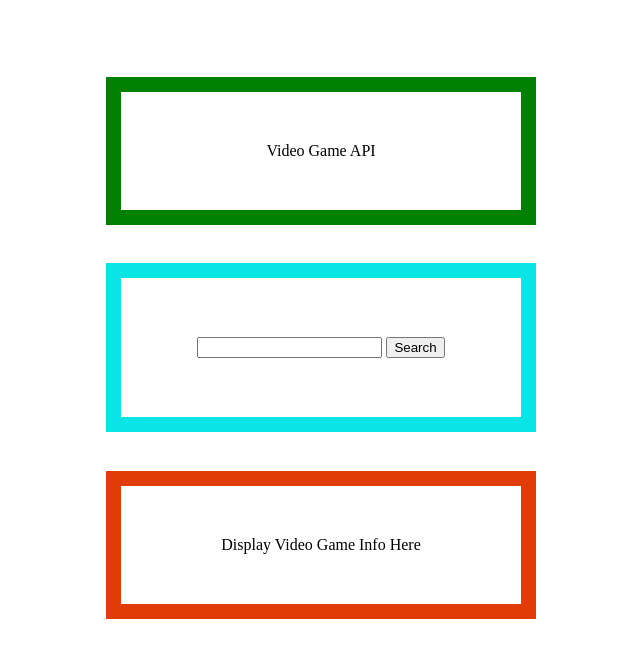
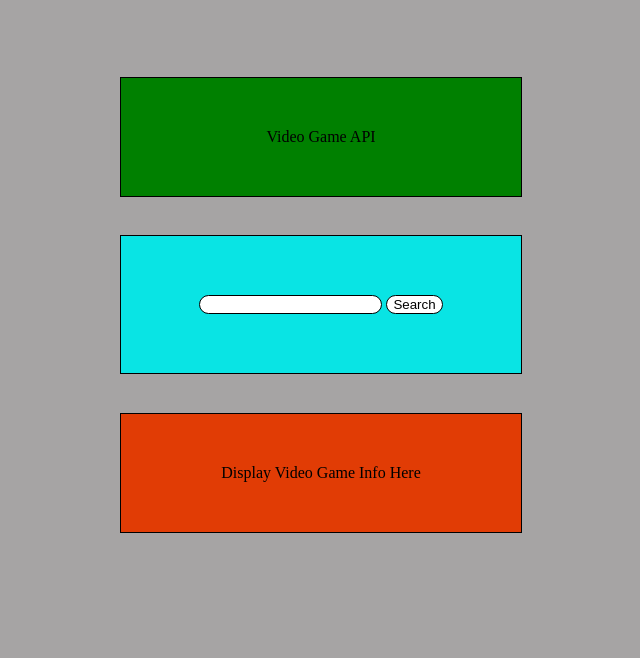
Before and after one commit to pdvanevery/Project-0-Video-Game-API, a plain HTML site: page index.html in a window 1280 px wide. Shown: the whole page, without its empty margins (319-959 px from the left). Drawn offline with Linux system fonts and the light colour scheme.

Commit message:
fine-tuned boilerplate/template

```diff
--- a/index.html
+++ b/index.html
@@ -11,7 +11,7 @@
     <header>Video Game API</header>
     <div class="body">
         <input type="text">
-        <button>Search</button>
+        <button class="searchbtn" type="button">Search</button>
     </div>
     <footer>Display Video Game Info Here</footer>
 </body>
--- a/style.css
+++ b/style.css
@@ -2,26 +2,43 @@
     margin: 3rem;
     text-align: center;
     margin: 3% auto;
+    background-color: rgb(166, 164, 164);
 
 }
 
 header {
     width: 300px;
-    border: 15px solid green;
+    border: 1px solid black;
+    background-color: green;
     padding: 50px;
+
 
 }
 
 .body {
     width: 300px;
-    border: 15px solid rgb(9, 228, 228);
+    border: 1px solid black;
+    background-color: rgb(9, 228, 228);
     padding: 50px;
+
 
 }
 
 footer {
     width: 300px;
-    border: 15px solid rgb(225, 60, 5);
+    border: 1px solid black;
+    background-color:rgb(225, 60, 5) ;
     padding: 50px;
 
 }
+input {
+    background-color: white;
+    border: 1px solid black;
+    border-radius: 12px;
+}
+
+.searchbtn {
+    background-color: white;
+    border: 1px solid black;
+    border-radius: 12px;
+}
```
